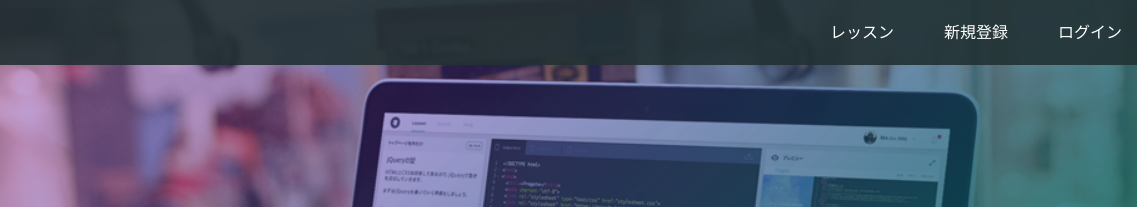
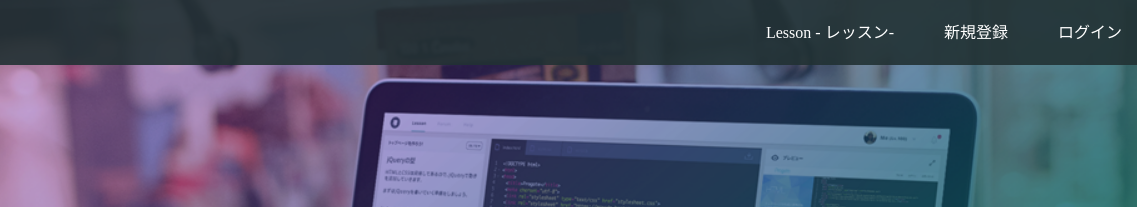
Before and after one commit to kaNa43/kaNa43.github.io, a plain HTML site: page index.html in a window 1280 px wide. Shown: the top 207 px of the page, 143-1280 px from the left. Drawn offline with Linux system fonts and the light colour scheme.

Commit message:
Update index.html

```diff
--- a/index.html
+++ b/index.html
@@ -15,7 +15,7 @@
       </div>
       <span class="fa fa-bars menu-icon"></span>
       <div class="header-right">
-        <a href="#">レッスン</a>
+        <a href="#">Lesson - レッスン- </a>
         <a href="#">新規登録</a>
         <a href="#" class="login">ログイン</a>
       </div>
```
